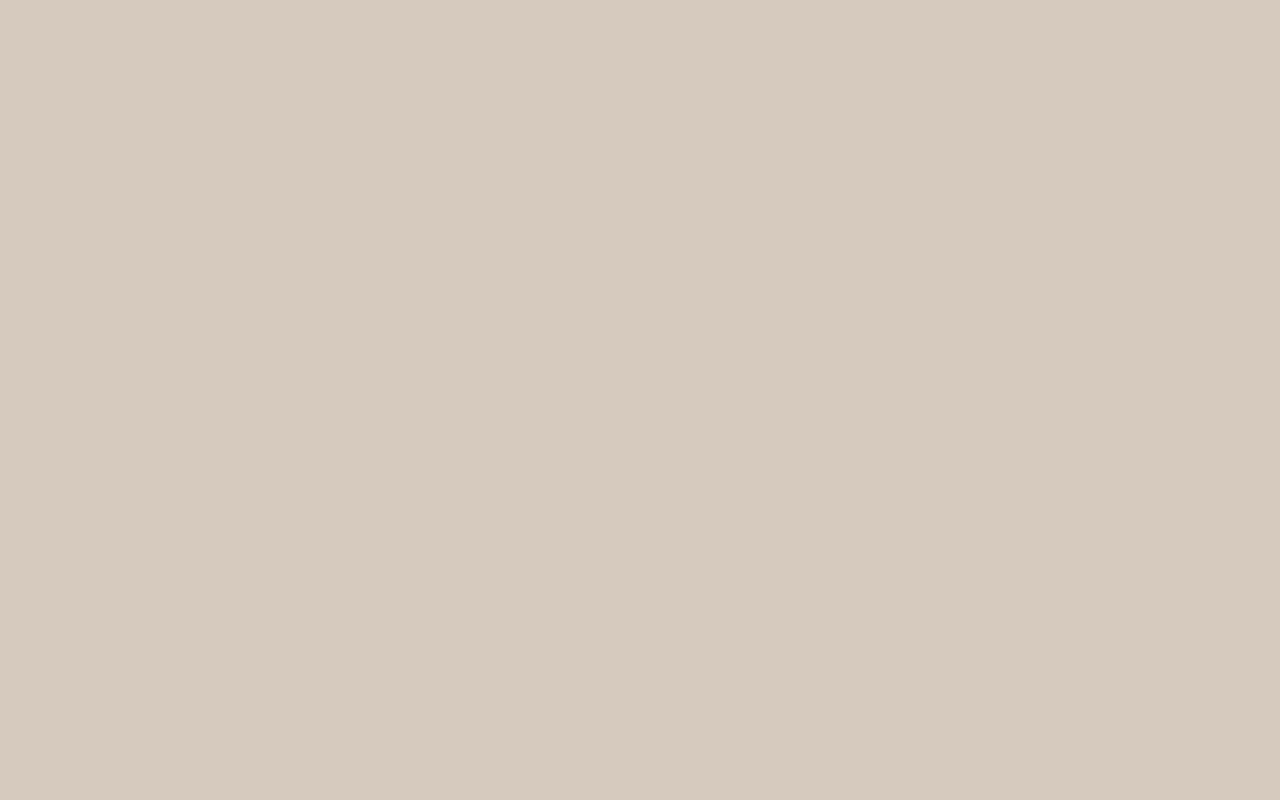
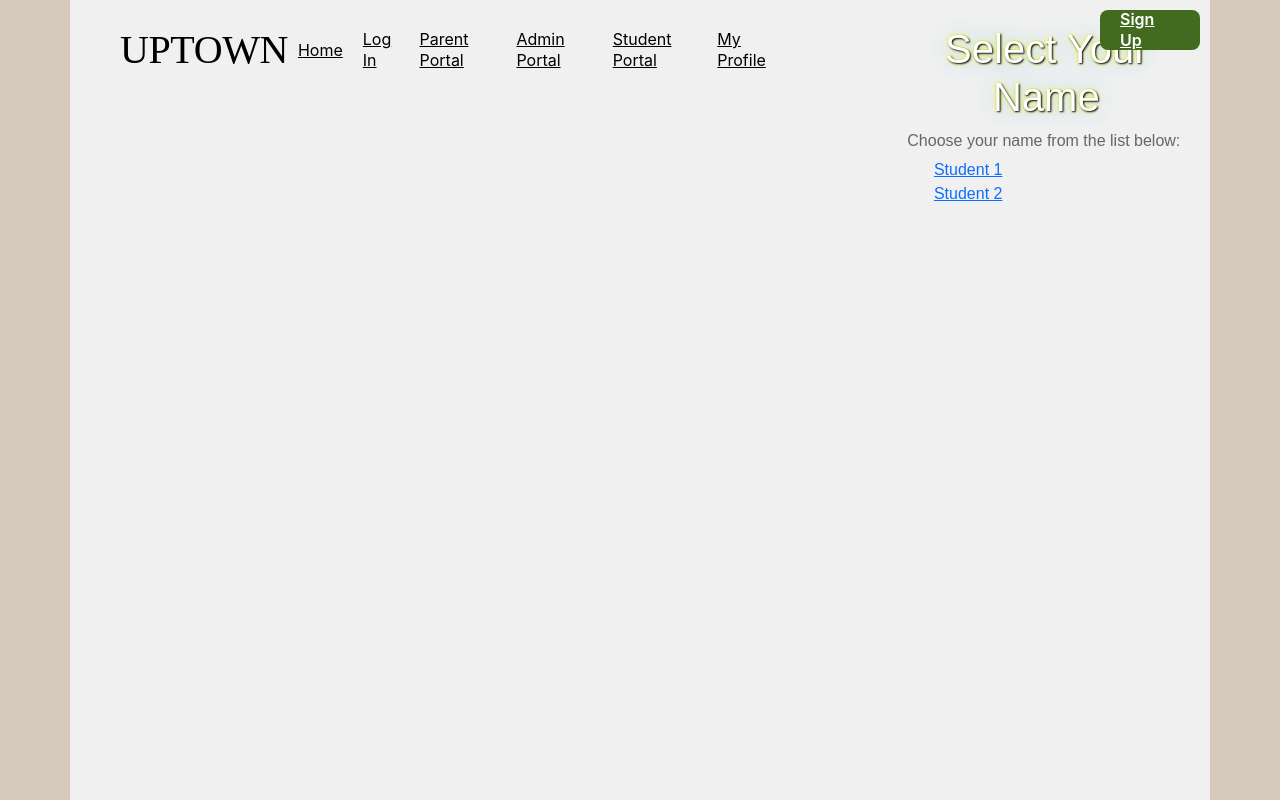
Before and after one commit to nmingora/Accessibility_WebApp, a React (Create React App) app in the folder client/udchat/: page /StudentName in a window 1280 px wide. Before the commit this address had no page. Built offline with nearby package versions, Linux system fonts and the light colour scheme.

Commit message:
added new paths for students

```diff
--- a/client/udchat/src/Components/App.js
+++ b/client/udchat/src/Components/App.js
@@ -5,11 +5,12 @@ import Home from './Home.js';
 import SignUp from './SignUp.js';
 import Parent from './Parents.js';
 import Admin from './Admin.js';
-import Student from './Student.js'
+import StudentPassword from './StudentPassword.js'
 import MyProfile from './MyProfile.js';
 import News from './News.js';
 import AdminProcessApps from './AdminProcessApps.js';
 import ForumPosts from './ForumPosts';
+import StudentName from './StudentName.js';
 
 
 
@@ -25,9 +26,10 @@ function App() {
         <Route path="/signup" element={<SignUp/>} />
         <Route path="/Parent" element={<Parent/>}/>
         <Route path="/Admin" element={<Admin/>}/>
-        <Route path="/Student" element={<Student/>}/>
+        <Route path="/StudentName" element={<StudentName/>}/>
         <Route path="/MyProfile" element={<MyProfile/>}/>
         <Route path="/News" element={<News/>}/>
+        <Route path="/StudentPassword" element={<StudentPassword/>}/>
         <Route path="/AdminProcessApps" element={<AdminProcessApps/>}/>
         <Route path="/ForumPosts" element={<ForumPosts/>}/>
       </Routes>
--- a/client/udchat/src/Components/Home.js
+++ b/client/udchat/src/Components/Home.js
@@ -26,7 +26,7 @@ function Home() {
         navigate('/MyProfile');
     }
     const navigateStudentPortal = () => {
-      navigate('/Student');
+      navigate('/StudentName');
     }
 
 
--- a/client/udchat/src/Components/Layout.js
+++ b/client/udchat/src/Components/Layout.js
@@ -10,7 +10,7 @@ function Layout({ children }) {
     const navigateSignUp = () => navigate('/SignUp');
     const navigateAdminPortal = () => navigate('/Admin');
     const navigateParentPortal = () => navigate('/Parent');
-    const navigateStudentPortal = () => navigate('/Student');
+    const navigateStudentPortal = () => navigate('/StudentName');
     const navigateMyProfile = () => navigate('/MyProfile');
     const navigateNews = () => navigate('/News');
     const navigateForumPosts =() => navigate('/ForumPosts');
--- /dev/null
+++ b/client/udchat/src/Components/StudentName.css
@@ -0,0 +1,26 @@
+.student-login-container {
+    text-align: center;
+  }
+
+  h2 {
+    color: #666;
+    font-size: 1rem;
+  }
+
+  .image-grid {
+    display: grid;
+    grid-template-columns: repeat(auto-fill, minmax(100px, 1fr)); /* Responsive grid */
+    grid-gap: 10px;
+  }
+
+  .image-grid img {
+    width: 100px; /* Adjust image width as needed */
+    height: 100px; /* Adjust image height as needed */
+    border-radius: 5px;
+    cursor: pointer;
+    transition: transform 0.2s ease-in-out;
+  }
+
+  .image-grid img.selected {
+    transform: scale(1.1); /* Enlarge selected images */
+  }
--- /dev/null
+++ b/client/udchat/src/Components/StudentName.js
@@ -0,0 +1,27 @@
+// NameSelectionPage.js
+import React from 'react';
+import { Link } from 'react-router-dom';
+import './StudentName.css'; // Import the CSS file for styling
+import Layout from './Layout';
+
+
+const NameSelectionPage = () => {
+  return (
+    <Layout>
+    <div className="student-login-container">
+      <h1>Select Your Name</h1>
+      <h2>Choose your name from the list below:</h2>
+      <div className="image-grid">
+        {/* Example: List of names with links */}
+        <ul>
+          <li><Link to="/StudentPassword">Student 1</Link></li>
+          <li><Link to="/StudentPassword">Student 2</Link></li>
+          {/* Add more names as needed */}
+        </ul>
+      </div>
+    </div>
+    </Layout>
+  );
+};
+
+export default NameSelectionPage;
--- a/client/udchat/src/Components/Student.js
+++ b/client/udchat/src/Components/StudentPassword.js
@@ -1,7 +1,7 @@
 /* eslint-disable jsx-a11y/img-redundant-alt */
 import React, { useState } from 'react';
 import Layout from './Layout';
-import './Student.css'; // Import the CSS for student login
+import './StudentPassword.css'; // Import the CSS for student login
 import { useNavigate } from 'react-router-dom';
 
 //import the images
@@ -19,8 +19,6 @@ import image11 from '../Components/icons/image11.jpeg';
 import image12 from '../Components/icons/image12.jpeg';
 import image13 from '../Components/icons/image13.jpeg';
 import image14 from '../Components/icons/image14.jpeg';
-import image15 from '../Components/icons/image15.jpeg';
-
 
 const StudentLogin = ({ onClose }) => {
 
@@ -149,13 +147,6 @@ const StudentLogin = ({ onClose }) => {
                         className={selectedImages.includes(14) ? 'selected' : ''}
                         onClick={() => handleImageSelect(14)}
                     />
-                    <img
-                        src={image15}
-                        alt="Image 15"
-                        className={selectedImages.includes(15) ? 'selected' : ''}
-                        onClick={() => handleImageSelect(15)}
-                    />
-
                 </div>
                 <h2>------------</h2>
                 <button onClick={handleSubmit}>Submit</button>
```
Also changed, not shown: client/udchat/src/Components/StudentPassword.css (renamed from client/udchat/src/Components/Student.css).
